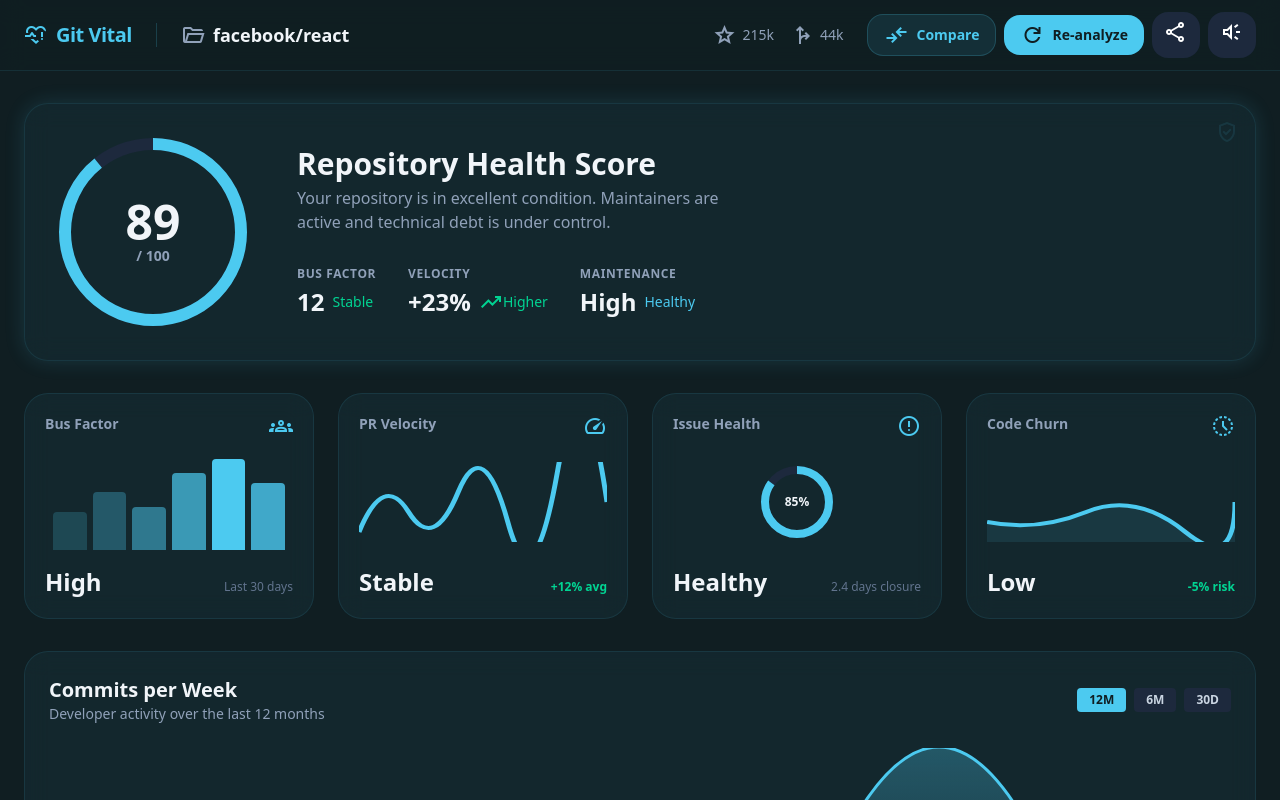
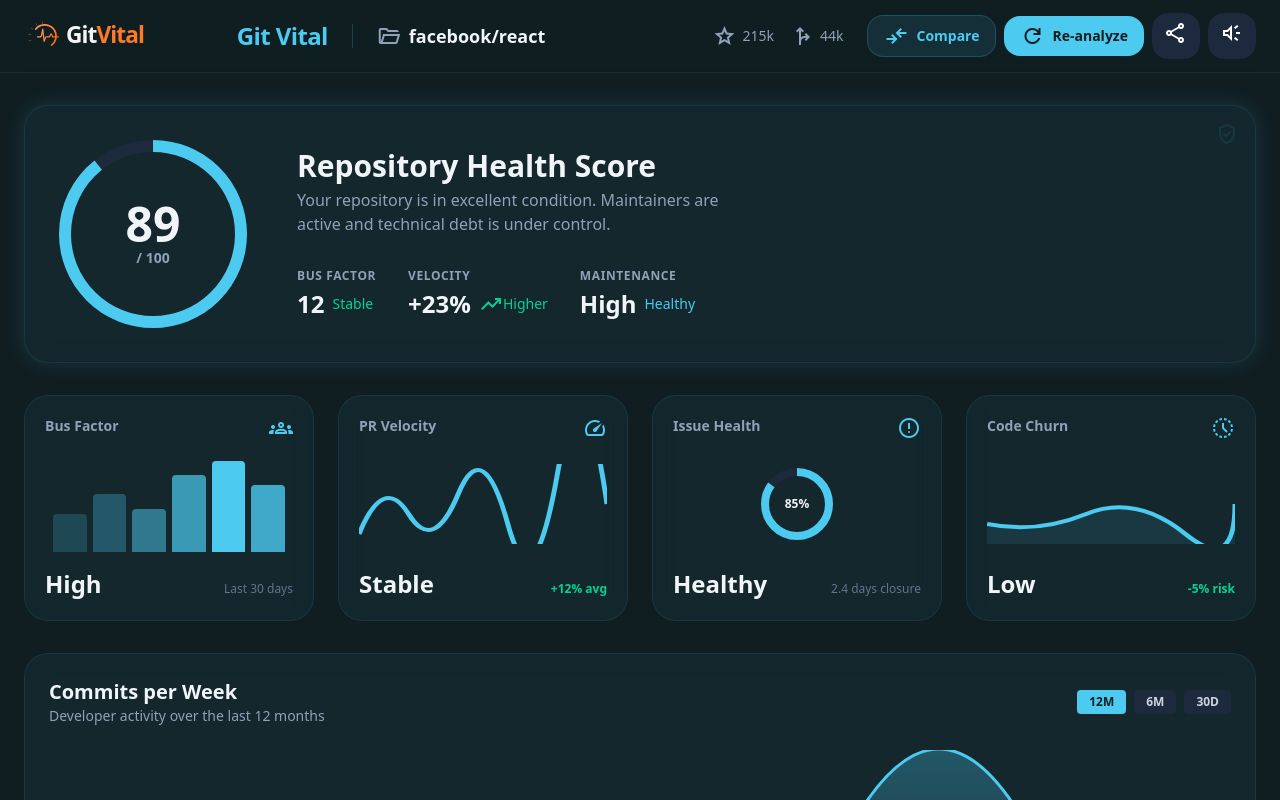
Before and after one commit to bugsNburgers/GitVital, a Next.js app in the folder frontend/: page /facebook/react in a window 1280 px wide. Shown: the top 800 px of the page. Built offline with nearby package versions, Linux system fonts and the light colour scheme.

Commit message:
created and added logo

```diff
--- a/frontend/src/app/[owner]/[repo]/page.tsx
+++ b/frontend/src/app/[owner]/[repo]/page.tsx
@@ -32,9 +32,9 @@ export default function RepoDashboardPage() {
       <nav className="sticky top-0 z-50 border-b border-primary/10 bg-background-dark/80 backdrop-blur-md px-6 py-3">
         <div className="max-w-7xl mx-auto flex items-center justify-between">
           <div className="flex items-center gap-4">
-            <div className="flex items-center gap-2 text-primary">
-              <span className="material-symbols-outlined text-3xl">pulse_alert</span>
-              <h1 className="text-xl font-extrabold tracking-tight">Git Vital</h1>
+            <div className="flex items-center gap-3 text-primary cursor-pointer" onClick={() => router.push("/")}>
+              <img alt="GitVital logo" className="h-11 w-auto md:h-12" src="/gitvital_logo_fixed.svg" />
+              <h1 className="text-2xl font-extrabold tracking-tight">Git Vital</h1>
             </div>
             <div className="h-6 w-[1px] bg-primary/20 mx-2"></div>
             <div className="flex items-center gap-2">
@@ -217,11 +217,10 @@ export default function RepoDashboardPage() {
               {(["12M", "6M", "30D"] as const).map((r) => (
                 <button
                   key={r}
-                  className={`px-3 py-1 text-xs font-bold rounded transition-all ${
-                    activeRange === r
+                  className={`px-3 py-1 text-xs font-bold rounded transition-all ${activeRange === r
                       ? "bg-primary text-background-dark"
                       : "bg-slate-800 text-slate-300 hover:bg-slate-700"
-                  }`}
+                    }`}
                   onClick={() => setActiveRange(r)}
                 >
                   {r}
--- a/frontend/src/app/[owner]/page.tsx
+++ b/frontend/src/app/[owner]/page.tsx
@@ -121,10 +121,8 @@ export default function UserProfilePage() {
         <header className="sticky top-0 z-50 glass border-b border-slate-200/10 px-4 md:px-8 py-3">
           <div className="max-w-7xl mx-auto flex items-center justify-between">
             <div className="flex items-center gap-3 cursor-pointer" onClick={() => router.push("/")}>
-              <div className="bg-primary p-1.5 rounded-lg text-background-dark">
-                <span className="material-symbols-outlined block text-2xl font-bold">pulse_alert</span>
-              </div>
-              <h2 className="text-xl font-bold tracking-tight">Git Vital</h2>
+              <img alt="GitVital logo" className="h-11 w-auto md:h-12" src="/gitvital_logo_fixed.svg" />
+              <h2 className="text-2xl font-bold tracking-tight">Git Vital</h2>
             </div>
             <div className="flex flex-1 justify-center max-w-md mx-8">
               <div className="relative w-full group">
--- a/frontend/src/app/compare/page.tsx
+++ b/frontend/src/app/compare/page.tsx
@@ -38,10 +38,8 @@ export default function RepoComparePage() {
         <header className="sticky top-0 z-50 w-full glass border-b border-primary/10 px-6 py-3 lg:px-20">
           <div className="max-w-7xl mx-auto flex items-center justify-between">
             <div className="flex items-center gap-3 cursor-pointer" onClick={() => router.push("/")}>
-              <div className="bg-primary p-1.5 rounded-lg">
-                <span className="material-symbols-outlined text-background-dark font-bold">query_stats</span>
-              </div>
-              <h2 className="text-xl font-black tracking-tight text-slate-100 uppercase">Git Vital</h2>
+              <img alt="GitVital logo" className="h-11 w-auto md:h-12" src="/gitvital_logo_fixed.svg" />
+              <h2 className="text-2xl font-black tracking-tight text-slate-100 uppercase">Git Vital</h2>
             </div>
             <nav className="hidden md:flex items-center gap-8">
               <a className="text-sm font-semibold text-slate-400 hover:text-primary transition-colors flex items-center gap-2" href="/">
--- a/frontend/src/app/leaderboard/page.tsx
+++ b/frontend/src/app/leaderboard/page.tsx
@@ -75,9 +75,9 @@ export default function LeaderboardPage() {
       <header className="sticky top-0 z-50 w-full border-b border-slate-200 dark:border-slate-800 bg-background-light/80 dark:bg-background-dark/80 backdrop-blur-md px-6 py-4">
         <div className="max-w-7xl mx-auto flex items-center justify-between">
           <div className="flex items-center gap-8">
-            <div className="flex items-center gap-3 text-primary cursor-pointer" onClick={() => router.push("/")}>
-              <span className="material-symbols-outlined text-3xl font-bold">show_chart</span>
-              <h2 className="text-slate-900 dark:text-white text-xl font-black tracking-tight">Git Vital</h2>
+            <div className="flex items-center gap-3 cursor-pointer" onClick={() => router.push("/")}>
+              <img alt="GitVital logo" className="h-11 w-auto md:h-12" src="/gitvital_logo_fixed.svg" />
+              <h2 className="text-slate-900 dark:text-white text-2xl font-black tracking-tight">Git Vital</h2>
             </div>
             <nav className="hidden md:flex items-center gap-6">
               <a className="text-slate-600 dark:text-slate-400 hover:text-primary transition-colors text-sm font-semibold" href="/">Explore</a>
@@ -209,8 +209,8 @@ export default function LeaderboardPage() {
                 <span
                   key={p}
                   className={`size-8 flex items-center justify-center rounded cursor-pointer text-sm font-bold transition-colors ${currentPage === p
-                      ? "bg-primary text-slate-900 font-black"
-                      : "hover:bg-slate-100 dark:hover:bg-slate-800"
+                    ? "bg-primary text-slate-900 font-black"
+                    : "hover:bg-slate-100 dark:hover:bg-slate-800"
                     }`}
                   onClick={() => setCurrentPage(p)}
                 >
--- a/frontend/src/app/page.tsx
+++ b/frontend/src/app/page.tsx
@@ -186,6 +186,11 @@ export default function GitvitalLanding() {
     font-weight: 700;
     letter-spacing: -0.02em;
   }
+  .logo-mark {
+    height: 46px;
+    width: auto;
+    display: block;
+  }
   .logo-icon {
     width: 26px;
     height: 26px;
@@ -1062,6 +1067,9 @@ export default function GitvitalLanding() {
   @media (max-width: 600px) {
     nav { padding: 0 16px; }
     .nav-links { display: none; }
+    .logo-mark {
+      height: 40px;
+    }
     section { padding: 72px 16px; }
     .bento-grid { grid-template-columns: 1fr; }
     .tabs-header { flex-direction: column; }
@@ -1075,14 +1083,8 @@ export default function GitvitalLanding() {
 
       <nav>
         <div className="nav-inner">
-          <a href="/" className="logo">
-            <div className="logo-icon">
-              <svg width="15" height="15" viewBox="0 0 15 15" fill="none">
-                <path d="M2 7.5 L5 4 L8 7 L11 3 L13 5" stroke="white" strokeWidth="1.5" strokeLinecap="round" strokeLinejoin="round" />
-                <circle cx="7.5" cy="11" r="2" fill="white" opacity="0.6" />
-              </svg>
-            </div>
-            GitVital
+          <a href="/" className="logo" aria-label="GitVital Home">
+            <img src="/gitvital_logo_fixed.svg" alt="GitVital" className="logo-mark" />
           </a>
           <ul className="nav-links">
             <li><a href="#features">Features</a></li>
@@ -1119,7 +1121,7 @@ export default function GitvitalLanding() {
               </span>
             </span>
           </h1>
-          <p className="hero-sub">GitVital scores any public GitHub repository across 6 health metrics — bus factor, PR speed, issue backlog, activity trend, contributor spread, and code churn — in under 60 seconds.</p>
+          <p className="hero-sub">GitVital scores any public GitHub repository across 6 health metrics Bus factor, PR speed, Issue backlog, Activity trend, Contributor spread & Code churn -- in under 60 seconds.</p>
 
           <div className="hero-input-wrap">
             <input type="text" placeholder="github.com/facebook/react" id="heroInput" onKeyDown={(e) => handleKeydown(e, 'heroInput')} />
@@ -1721,14 +1723,8 @@ export default function GitvitalLanding() {
         <div className="footer-inner">
           <div className="footer-grid">
             <div className="footer-brand">
-              <a href="/" className="logo">
-                <div className="logo-icon">
-                  <svg width="15" height="15" viewBox="0 0 15 15" fill="none">
-                    <path d="M2 7.5 L5 4 L8 7 L11 3 L13 5" stroke="white" strokeWidth="1.5" strokeLinecap="round" strokeLinejoin="round" />
-                    <circle cx="7.5" cy="11" r="2" fill="white" opacity="0.6" />
-                  </svg>
-                </div>
-                GitVital
+              <a href="/" className="logo" aria-label="GitVital Home">
+                <img src="/gitvital_logo_fixed.svg" alt="GitVital" className="logo-mark" />
               </a>
               <p style={{ marginTop: '10px' }}>GitHub repository health analytics. Know before you depend.</p>
             </div>
```
Also changed, not shown: frontend/public/gitvital_logo_fixed.svg (added).
